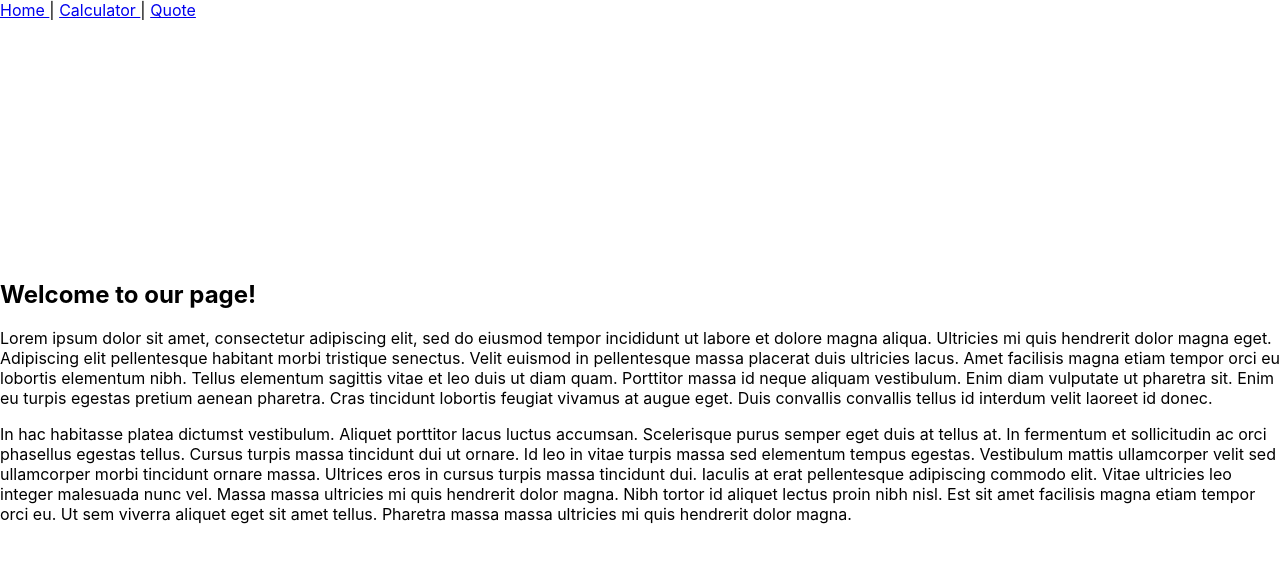
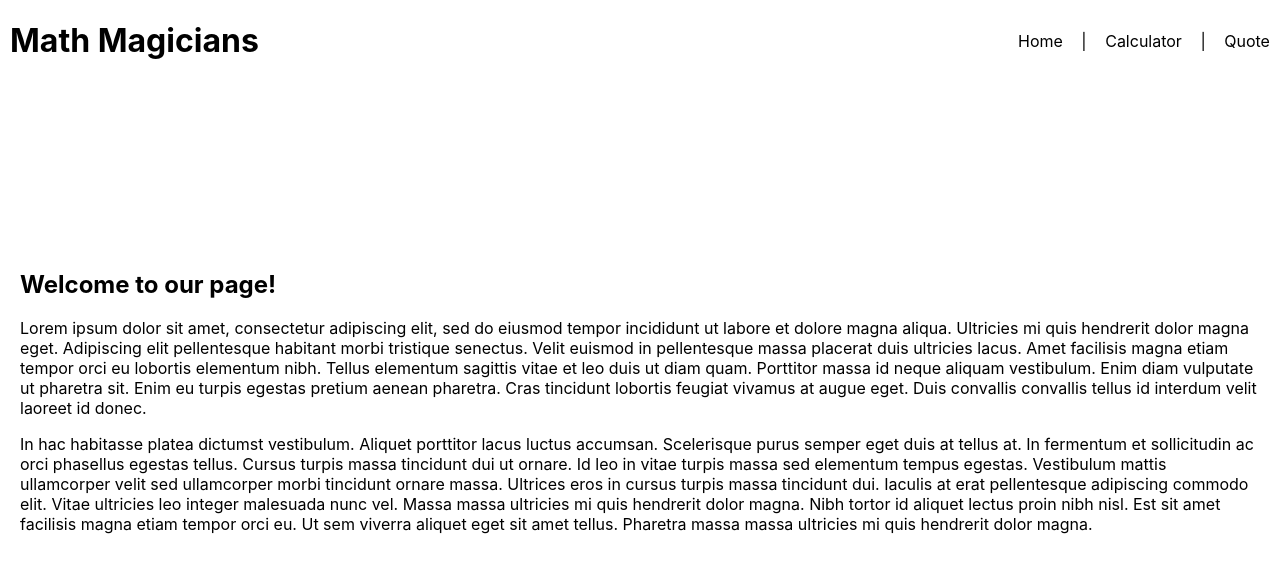
Before and after one commit to emyrue/MathMagicians, a React (Create React App) app: page / in a window 1280 px wide. Shown: the top 572 px of the page. Built offline with nearby package versions, Linux system fonts and the light colour scheme.

Commit message:
Add styling

```diff
--- a/src/App.css
+++ b/src/App.css
@@ -1,5 +1,9 @@
 * {
   box-sizing: border-box;
+}
+
+body {
+  margin: 0;
 }
 
 .grid-container {
@@ -17,11 +21,35 @@
   height: 100vh;
 }
 
-nav {
+header {
   position: absolute;
   top: 0;
   left: 0;
   right: 0;
+  display: flex;
+  justify-content: space-between;
+  align-items: center;
+  padding: 0 10px;
+}
+
+nav {
+  width: 20%;
+  display: flex;
+  justify-content: space-between;
+}
+
+.link {
+  text-decoration: none;
+  color: black;
+}
+
+.home {
+  padding: 0 20px;
+}
+
+.quote {
+  font-size: 30px;
+  width: 75%;
 }
 
 /* Grey buttons */
--- a/src/App.js
+++ b/src/App.js
@@ -16,16 +16,19 @@ class App extends React.Component {
   render() {
     return (
       <Router>
-        <nav>
-          <Link to="/"> Home </Link>
-          <span> | </span>
-          <Link to="/calculator"> Calculator </Link>
-          <span> | </span>
-          <Link to="/quote"> Quote </Link>
-        </nav>
+        <header>
+          <h1>Math Magicians</h1>
+          <nav>
+            <Link className="link" to="/"> Home </Link>
+            <span> | </span>
+            <Link className="link" to="/calculator"> Calculator </Link>
+            <span> | </span>
+            <Link className="link" to="/quote"> Quote </Link>
+          </nav>
+        </header>
         <Routes>
           <Route path="/" element={<Home />} />
-          <Route path="/calculator" element={<Calculator previous="" operand="" current="0" solved={false} />} />
+          <Route path="/calculator" element={<Calculator previous="" operand="" current="" solved={false} />} />
           <Route path="/quote" element={<Quote />} />
           <Route path="*" element={<div>Page not found</div>} />
         </Routes>
```
